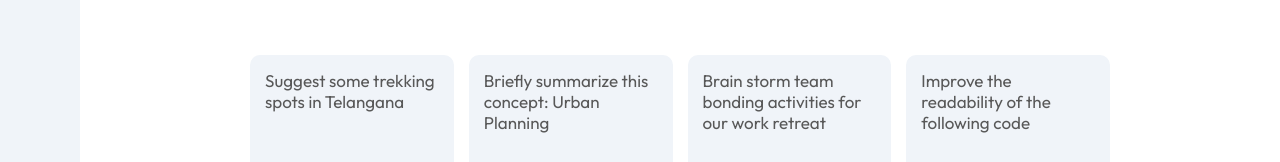
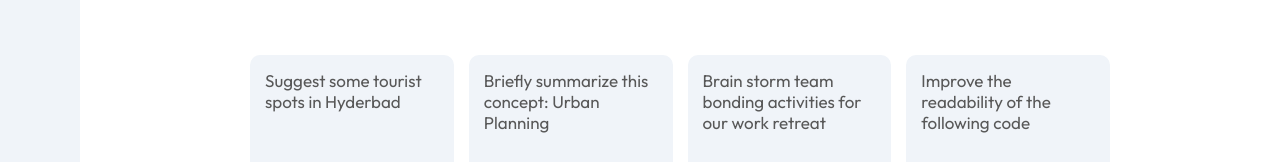
Before and after one commit to chaitanya-sai-neeli/GeminiClone, a React (Vite) app: page / in a window 1280 px wide. Shown: the part 327-489 px from the top of the page. Built offline with nearby package versions, Linux system fonts and the light colour scheme; no server answers.

Commit message:
Sample prompt change in a card

```diff
--- a/src/Components/Main/Main.jsx
+++ b/src/Components/Main/Main.jsx
@@ -32,10 +32,10 @@ const Main = () => {
               <div
                 className="card"
                 onClick={() =>
-                  setInput("Suggest some trekking spots in Telangana")
+                  setInput("Suggest some tourist spots in Hyderbad")
                 }
               >
-                <p>Suggest some trekking spots in Telangana</p>
+                <p>Suggest some tourist spots in Hyderbad</p>
                 <img src={assets.compass_icon} alt="compass pic" />
               </div>
               <div
```
